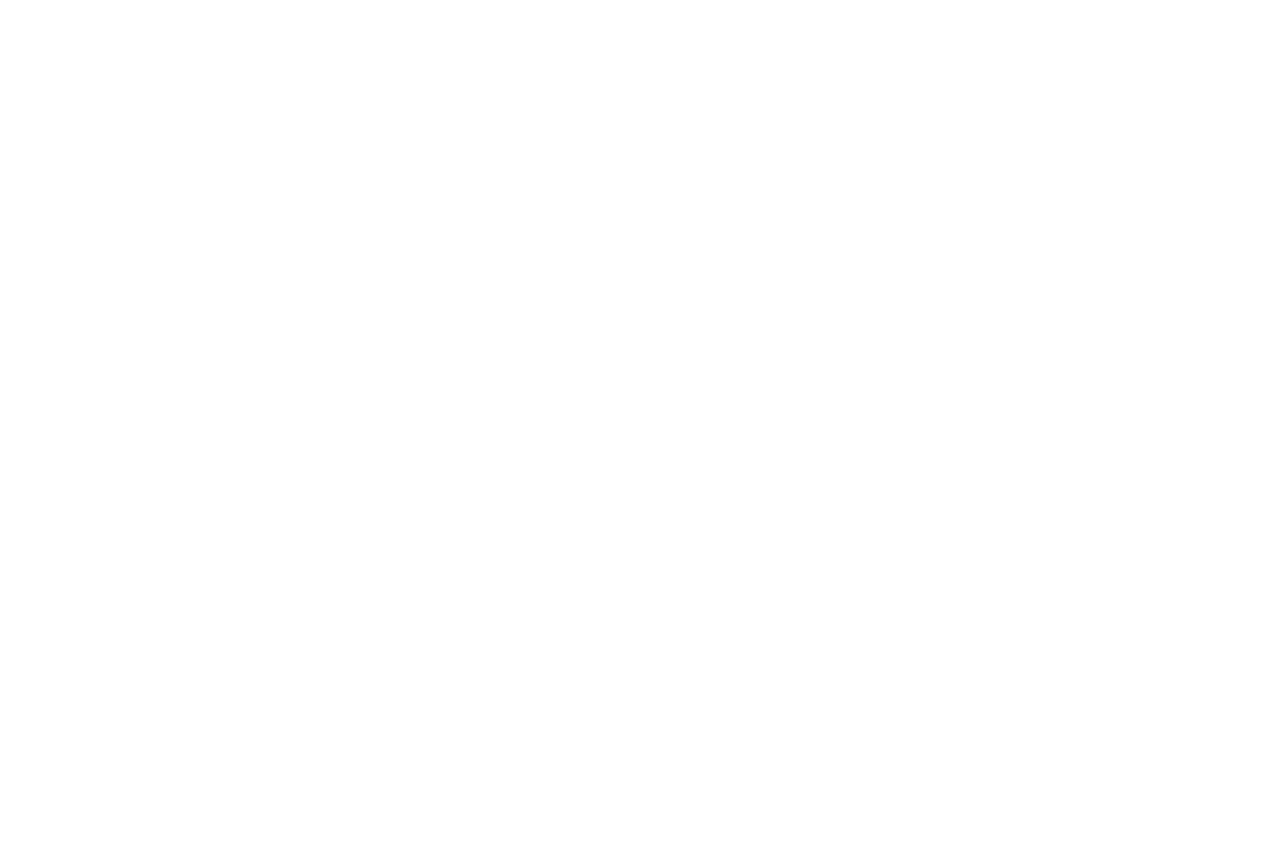
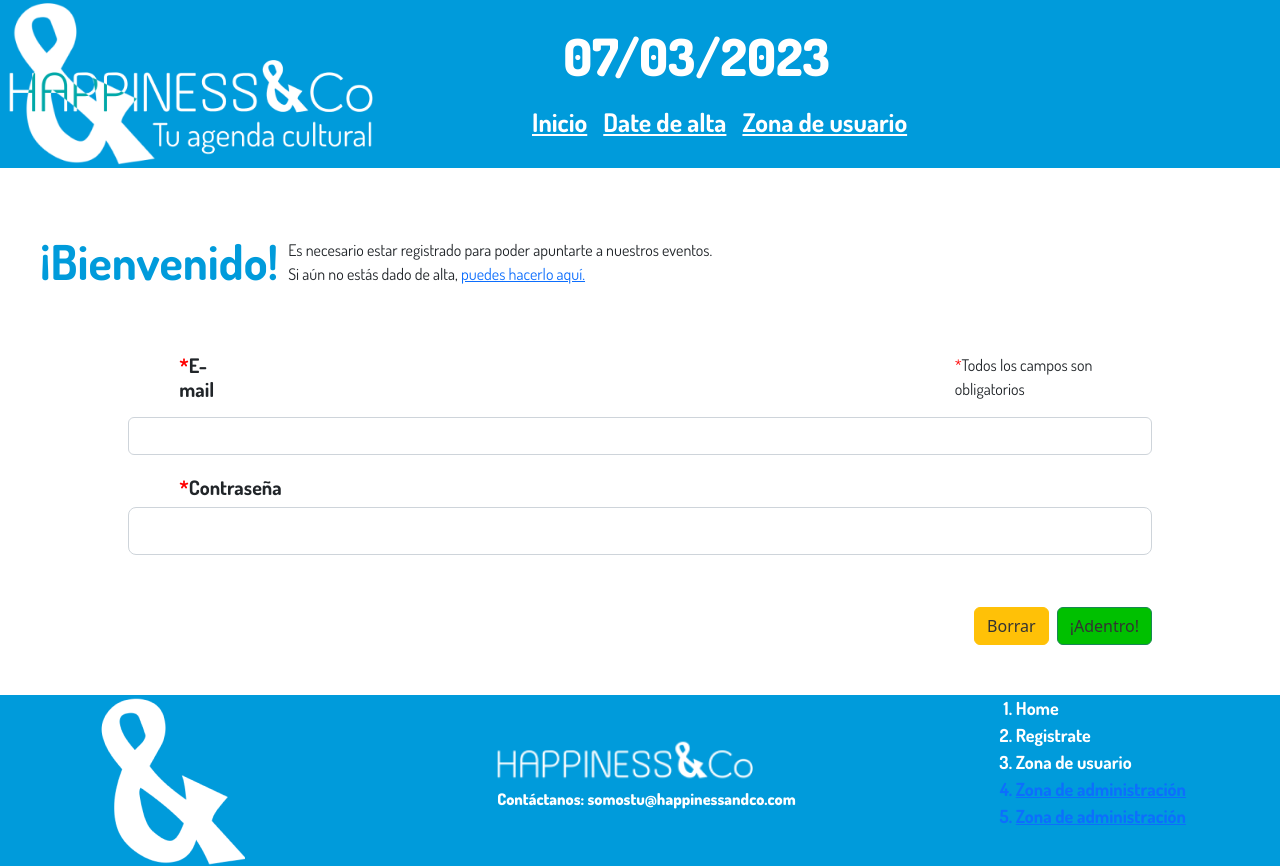
Before and after one commit to Vitoria-Oli/Upcoming-Events, a Vue app in the folder src/main/frontend/upcoming-events/: page /Welcome in a window 1280 px wide. Before the commit this address had no page. Before the commit the page ends 800 px from the top, so only its background shows below. Built offline with nearby package versions, Linux system fonts and the light colour scheme.

Commit message:
style page welcome

```diff
--- a/src/main/frontend/upcoming-events/src/components/Footer.vue
+++ b/src/main/frontend/upcoming-events/src/components/Footer.vue
@@ -31,6 +31,8 @@
             <li>Registrate</li>
             <li>Zona de usuario</li>
             <router-link to="/AddEvents"><li>Zona de administración</li></router-link>
+            <router-link to="/Welcome"><li>Zona de administración</li></router-link>
+
         </ol>
     </div>
 </footer>
--- a/src/main/frontend/upcoming-events/src/router/index.js
+++ b/src/main/frontend/upcoming-events/src/router/index.js
@@ -18,6 +18,11 @@
       path: '/AddEvents',
       name: 'AddEvents',
       component: () => import('../views/AddEvents.vue')
+    },
+    {
+      path: '/Welcome',
+      name: 'Welcome',
+      component: () => import('../views/Welcome.vue')
     }
   ],
 });
--- /dev/null
+++ b/src/main/frontend/upcoming-events/src/views/Welcome.vue
@@ -0,0 +1,117 @@
+<script setup>
+import { RouterLink } from "vue-router";
+import Header from "../components/Header.vue";
+import Footer from "../components/Footer.vue";
+</script>
+
+<template>
+  <Header></Header>
+  <div id="info">
+    <div class="welcome">
+      <h2>¡Bienvenido!</h2>
+      <p>
+        Es necesario estar registrado para poder apuntarte a nuestros
+        eventos.<br />
+        Si aún no estás dado de alta,
+        <router-link to="/UserRegister">puedes hacerlo aquí.</router-link>
+      </p>
+    </div>
+    <div class="pack">
+      <div class="tex">
+        <h3><span>*</span>E-mail</h3>
+        <p><span>*</span>Todos los campos son obligatorios</p>
+      </div>
+      <input
+        v-model="inputResetName"
+        type="text"
+        class="form-control"
+        id="name"
+        required
+      />
+      <div class="contra">
+        <h3><span>*</span>Contraseña</h3>
+      </div>
+      <input
+        v-model="inputResetPassword"
+        type="password"
+        class="form-control form-control-lg"
+        id="password"
+        required
+      />
+      <div class="d-grid gap-2 d-md-flex justify-content-md-end">
+        <button type="button" class="btn btn-warning">Borrar</button>
+        <button type="button" class="green btn btn-success">¡Adentro!</button>
+      </div>
+      </div>
+  </div>
+  <Footer></Footer>
+</template>
+
+<style lang="scss" scoped>
+@import "../assets/scss/Variables.scss";
+.welcome {
+  display: flex;
+  h2 {
+    color: $Blue;
+    font-size: 48px;
+    font-family: Dosis;
+    margin-left: 40px;
+    margin-top: 65px;
+    font-weight: bold;
+  }
+  p {
+    margin-top: 70px;
+    margin-left: 10px;
+    font-family: Dosis;
+
+  }
+}
+.tex {
+  display: flex;
+  margin-top: 5%;
+
+  h3 {
+    font-size: 20px;
+    margin-left: 5%;
+    font-family: Dosis;
+    font-weight: bold;
+  }
+  p {
+    margin-left: 70%;
+    font-family: Dosis;
+
+  }
+}
+
+.contra {
+  margin-top: 2%;
+
+  h3 {
+    font-size: 20px;
+    margin-left: 5%;
+    font-family: Dosis;
+    font-weight: bold;
+
+  }
+}
+
+
+.pack {
+  width: 80%;
+  margin: auto;
+}
+
+.d-grid {
+  margin-top: 5%;
+
+}
+button {
+  color: #333333;
+}
+span {
+  color: red;
+}
+.green {
+  background-color: #00c000;
+}
+</style>
```
Also changed, not shown: 1 other file (tests, documents, lock files or other folders).
